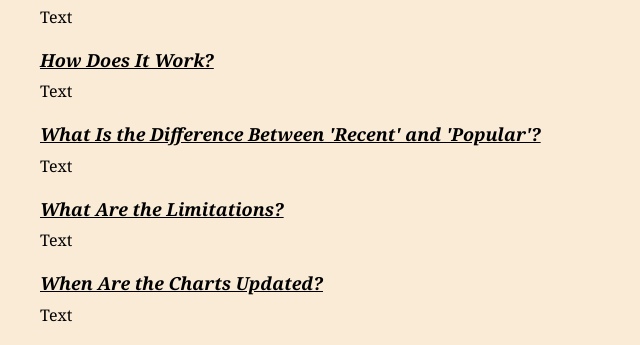
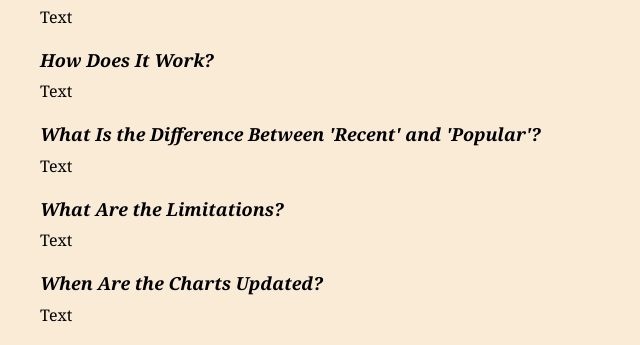
Before and after one commit to jonasmue/satisfaction.observer, a website: page display/public/index.html in a window 1280 px wide. Shown: the part 869-1214 px from the top of the page, 0-640 px from the left. Drawn offline with nearby package versions, Linux system fonts and the light colour scheme; no server answers.

Commit message:
Change underlinization

```diff
--- a/display/public/index.html
+++ b/display/public/index.html
@@ -55,14 +55,14 @@
         <div class="pl-10">
             <h2 class="text-2xl mb-2 font-bold italic underline">About</h2>
             <p>Text</p>
-            <h3 class="text-lg mt-5 mb-2 font-bold italic underline leading-tight">How Does It Work?</h3>
+            <h3 class="text-lg mt-5 mb-2 font-bold italic leading-tight">How Does It Work?</h3>
             <p>Text</p>
-            <h3 class="text-lg mt-5 mb-2 font-bold italic underline leading-tight">What Is the Difference Between
+            <h3 class="text-lg mt-5 mb-2 font-bold italic leading-tight">What Is the Difference Between
                 'Recent' and 'Popular'?</h3>
             <p>Text</p>
-            <h3 class="text-lg mt-5 mb-2 font-bold italic underline leading-tight">What Are the Limitations?</h3>
+            <h3 class="text-lg mt-5 mb-2 font-bold italic leading-tight">What Are the Limitations?</h3>
             <p>Text</p>
-            <h3 class="text-lg mt-5 mb-2 font-bold italic underline leading-tight">When Are the Charts Updated?</h3>
+            <h3 class="text-lg mt-5 mb-2 font-bold italic leading-tight">When Are the Charts Updated?</h3>
             <p>Text</p>
         </div>
     </section>
```
